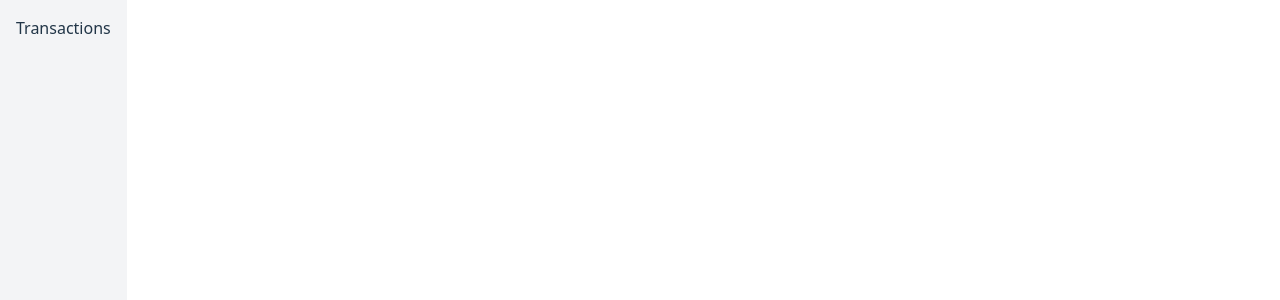
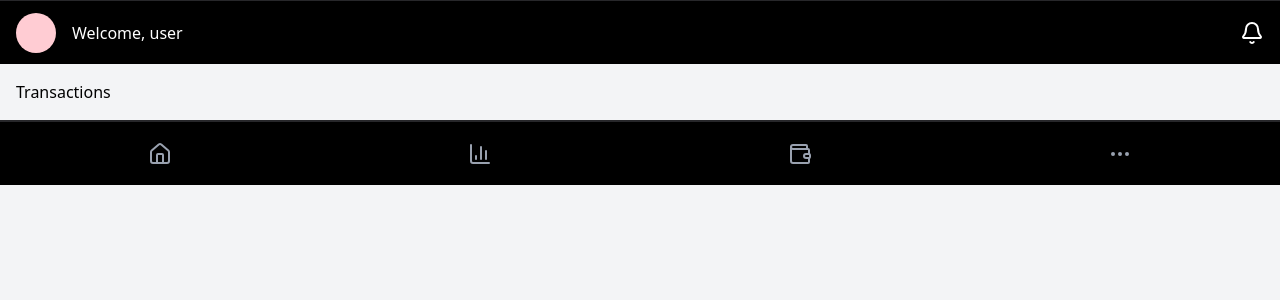
Before and after one commit to IuliiaNova/banking-dashboard, a React (Vite) app: page /transactions in a window 1280 px wide. Shown: the top 300 px of the page. Built offline with nearby package versions, Linux system fonts and the light colour scheme.

Commit message:
feat: layout

```diff
--- a/package.json
+++ b/package.json
@@ -11,6 +11,7 @@
   },
   "dependencies": {
     "@tailwindcss/vite": "^4.1.7",
+    "lucide-react": "^0.511.0",
     "react": "^19.1.0",
     "react-dom": "^19.1.0",
     "tailwindcss": "^4.1.7"
--- /dev/null
+++ b/src/app/globals.css
@@ -0,0 +1,9 @@
+@import "tailwindcss";
+
+@theme {
+  --color-rose-base: #ef1660;
+  --color-rose-active: #df2162;
+  --color-rose-hover: #dd4f7f;
+  --color-background-dark: #333232;
+  --color-background-light: #F9F9F9;
+}
--- a/src/app/router.tsx
+++ b/src/app/router.tsx
@@ -1,6 +1,6 @@
 import { createBrowserRouter } from 'react-router-dom'
 import { lazy, Suspense } from 'react'
-import { Layout } from '../widgets/layout'
+import { Layout } from '../widgets/Layout'
 
 const Dashboard = lazy(() => import('../pages/Dashboard'))
 const Transactions = lazy(() => import('../pages/Transactions'))
--- /dev/null
+++ b/src/features/transactions/mock/transactions.json
@@ -0,0 +1,42 @@
+[
+    { "Date": "2024-02-01", "Amount": 1000.50, "Description": "Salary", "Type": "Deposit" },
+    { "Date": "2024-02-02", "Amount": -50.25, "Description": "Grocery", "Type": "Withdrawal" },
+    { "Date": "2024-02-03", "Amount": -20.00, "Description": "Transport", "Type": "Withdrawal" },
+    { "Date": "2024-02-04", "Amount": 500.75, "Description": "Freelance Payment", "Type": "Deposit" },
+    { "Date": "2024-02-05", "Amount": -100.00, "Description": "Electricity Bill", "Type": "Withdrawal" },
+    { "Date": "2024-02-05", "Amount": -15.99, "Description": "Coffee", "Type": "Withdrawal" },
+    { "Date": "2024-02-06", "Amount": 2000.00, "Description": "Project Payment", "Type": "Deposit" },
+    { "Date": "2024-02-07", "Amount": -30.49, "Description": "Internet Subscription", "Type": "Withdrawal" },
+    { "Date": "2024-02-08", "Amount": -60.00, "Description": "Gas", "Type": "Withdrawal" },
+    { "Date": "2024-02-09", "Amount": -12.00, "Description": "Snacks", "Type": "Withdrawal" },
+    { "Date": "2024-02-10", "Amount": 300.00, "Description": "Bonus", "Type": "Deposit" },
+    { "Date": "2024-02-11", "Amount": -80.00, "Description": "Dinner", "Type": "Withdrawal" },
+    { "Date": "2024-02-12", "Amount": -40.00, "Description": "Taxi", "Type": "Withdrawal" },
+    { "Date": "2024-02-13", "Amount": 1500.00, "Description": "Consulting", "Type": "Deposit" },
+    { "Date": "2024-02-14", "Amount": -100.00, "Description": "Valentine's Gift", "Type": "Withdrawal" },
+    { "Date": "2024-02-15", "Amount": -55.00, "Description": "Groceries", "Type": "Withdrawal" },
+    { "Date": "2024-02-16", "Amount": 250.00, "Description": "Stock Dividend", "Type": "Deposit" },
+    { "Date": "2024-02-17", "Amount": -10.00, "Description": "Coffee", "Type": "Withdrawal" },
+    { "Date": "2024-02-18", "Amount": -200.00, "Description": "Car Repair", "Type": "Withdrawal" },
+    { "Date": "2024-02-19", "Amount": 400.00, "Description": "Side Job", "Type": "Deposit" },
+    { "Date": "2024-02-20", "Amount": -90.00, "Description": "Gym Membership", "Type": "Withdrawal" },
+    { "Date": "2024-02-21", "Amount": -25.00, "Description": "Lunch", "Type": "Withdrawal" },
+    { "Date": "2024-02-22", "Amount": 1200.00, "Description": "Salary", "Type": "Deposit" },
+    { "Date": "2024-02-23", "Amount": -70.00, "Description": "Grocery", "Type": "Withdrawal" },
+    { "Date": "2024-02-24", "Amount": -5.99, "Description": "Coffee", "Type": "Withdrawal" },
+    { "Date": "2024-02-25", "Amount": 800.00, "Description": "Freelance", "Type": "Deposit" },
+    { "Date": "2024-02-26", "Amount": -45.00, "Description": "Fuel", "Type": "Withdrawal" },
+    { "Date": "2024-02-27", "Amount": -150.00, "Description": "Utilities", "Type": "Withdrawal" },
+    { "Date": "2024-02-28", "Amount": 600.00, "Description": "Bonus", "Type": "Deposit" },
+    { "Date": "2024-02-29", "Amount": -20.00, "Description": "Snacks", "Type": "Withdrawal" },
+    { "Date": "2024-03-01", "Amount": 1000.00, "Description": "Salary", "Type": "Deposit" },
+    { "Date": "2024-03-02", "Amount": -35.00, "Description": "Restaurant", "Type": "Withdrawal" },
+    { "Date": "2024-03-03", "Amount": -18.00, "Description": "Streaming Subscription", "Type": "Withdrawal" },
+    { "Date": "2024-03-04", "Amount": 150.00, "Description": "Gift Received", "Type": "Deposit" },
+    { "Date": "2024-03-05", "Amount": -65.00, "Description": "Groceries", "Type": "Withdrawal" },
+    { "Date": "2024-03-06", "Amount": -30.00, "Description": "Taxi", "Type": "Withdrawal" },
+    { "Date": "2024-03-07", "Amount": 300.00, "Description": "Freelance", "Type": "Deposit" },
+    { "Date": "2024-03-08", "Amount": -150.00, "Description": "Online Shopping", "Type": "Withdrawal" },
+    { "Date": "2024-03-09", "Amount": -22.00, "Description": "Fast Food", "Type": "Withdrawal" },
+    { "Date": "2024-03-10", "Amount": 400.00, "Description": "Consulting Fee", "Type": "Deposit" }
+  ]
--- a/src/index.css
+++ /dev/null
@@ -1,70 +0,0 @@
-@import "tailwindcss";
-
-:root {
-  font-family: system-ui, Avenir, Helvetica, Arial, sans-serif;
-  line-height: 1.5;
-  font-weight: 400;
-
-  color-scheme: light dark;
-  color: rgba(255, 255, 255, 0.87);
-  background-color: #242424;
-
-  font-synthesis: none;
-  text-rendering: optimizeLegibility;
-  -webkit-font-smoothing: antialiased;
-  -moz-osx-font-smoothing: grayscale;
-}
-
-a {
-  font-weight: 500;
-  color: #646cff;
-  text-decoration: inherit;
-}
-a:hover {
-  color: #535bf2;
-}
-
-body {
-  margin: 0;
-  display: flex;
-  place-items: center;
-  min-width: 320px;
-  min-height: 100vh;
-}
-
-h1 {
-  font-size: 3.2em;
-  line-height: 1.1;
-}
-
-button {
-  border-radius: 8px;
-  border: 1px solid transparent;
-  padding: 0.6em 1.2em;
-  font-size: 1em;
-  font-weight: 500;
-  font-family: inherit;
-  background-color: #1a1a1a;
-  cursor: pointer;
-  transition: border-color 0.25s;
-}
-button:hover {
-  border-color: #646cff;
-}
-button:focus,
-button:focus-visible {
-  outline: 4px auto -webkit-focus-ring-color;
-}
-
-@media (prefers-color-scheme: light) {
-  :root {
-    color: #213547;
-    background-color: #ffffff;
-  }
-  a:hover {
-    color: #747bff;
-  }
-  button {
-    background-color: #f9f9f9;
-  }
-}
--- a/src/main.tsx
+++ b/src/main.tsx
@@ -1,6 +1,6 @@
 import { StrictMode } from "react";
 import { createRoot } from "react-dom/client";
-import "./index.css";
+import "./app/globals.css";
 import { RouterProvider } from "react-router-dom";
 import { router } from "./app/router.tsx";
 
--- /dev/null
+++ b/src/pages/Login.tsx
@@ -0,0 +1,3 @@
+export default function Login() {
+  return <div>Login</div>;
+}
--- /dev/null
+++ b/src/shared/components/layout/Footer.tsx
@@ -0,0 +1,43 @@
+import { Home, BarChart3, Wallet, MoreHorizontal } from "lucide-react";
+import { NavLink } from "react-router-dom";
+
+export const Footer = () => {
+  return (
+    <footer className="h-16 border-t border-zinc-800 bg-black text-white">
+      <nav className="h-16 border-t border-zinc-800 bg-black text-white flex justify-around items-center">
+        <NavLink
+          to="/"
+          className={({ isActive }: { isActive: boolean }) =>
+            isActive ? "text-red-500" : "text-gray-400"
+          }
+        >
+          <Home size={24} />
+        </NavLink>
+        <NavLink
+          to="/insights"
+          className={({ isActive }: { isActive: boolean }) =>
+            isActive ? "text-red-500" : "text-gray-400"
+          }
+        >
+          <BarChart3 size={24} />
+        </NavLink>
+        <NavLink
+          to="/wallet"
+          className={({ isActive }: { isActive: boolean }) =>
+            isActive ? "text-red-500" : "text-gray-400"
+          }
+        >
+          <Wallet size={24} />
+        </NavLink>
+        <NavLink
+          to="/more"
+          className={({ isActive }: { isActive: boolean }) =>
+            isActive ? "text-red-500" : "text-gray-400"
+          }
+        >
+          <MoreHorizontal size={24} />
+        </NavLink>
+      </nav>
+    </footer>
+  );
+};
--- /dev/null
+++ b/src/shared/components/layout/NavBar.tsx
@@ -0,0 +1,14 @@
+import { Bell } from "lucide-react";
+
+export default function NavBar() {
+  return (
+    <nav className="p-4 h-16 border-t border-zinc-800 bg-black text-white flex justify-between items-center">
+      <div className=" flex items-center gap-4">
+        <div className="h-10 w-10 rounded-full bg-rose-200" />
+        <span>Welcome, user</span>
+      </div>
+
+      <Bell size={24} />
+    </nav>
+  );
+}
--- /dev/null
+++ b/src/shared/components/ui/Button.tsx
@@ -0,0 +1,53 @@
+import React from "react";
+import { Loader2 } from "lucide-react";
+import { cn } from "../../utils/cn";
+
+export type ButtonProps = {
+  children: React.ReactNode;
+  variant?: "primary" | "secondary" | "outline" | "ghost";
+  size?: "sm" | "md" | "lg";
+  loading?: boolean;
+  disabled?: boolean;
+  className?: string;
+  onClick?: () => void;
+};
+
+const variants = {
+  primary: "bg-blue-600 text-white hover:bg-blue-700",
+  secondary: "bg-gray-600 text-white hover:bg-gray-700",
+  outline: "border border-gray-400 text-gray-700 hover:bg-gray-100",
+  ghost: "text-gray-700 hover:bg-gray-100",
+};
+
+const sizes = {
+  sm: "text-sm px-3 py-1.5",
+  md: "text-base px-4 py-2",
+  lg: "text-lg px-5 py-3",
+};
+
+export const Button: React.FC<ButtonProps> = ({
+  children,
+  variant = "primary",
+  size = "md",
+  loading = false,
+  disabled = false,
+  className,
+  onClick,
+}) => {
+  return (
+    <button
+      onClick={onClick}
+      disabled={disabled || loading}
+      className={cn(
+        "inline-flex items-center justify-center rounded-2xl font-medium transition duration-200 focus:outline-none focus:ring-2 focus:ring-offset-2",
+        variants[variant],
+        sizes[size],
+        (disabled || loading) && "opacity-50 cursor-not-allowed",
+        className
+      )}
+    >
+      {loading && <Loader2 className="mr-2 h-4 w-4 animate-spin" />}
+      {children}
+    </button>
+  );
+};
--- /dev/null
+++ b/src/shared/utils/cn.ts
@@ -0,0 +1,4 @@
+// lib/utils.ts
+export function cn(...classes: (string | boolean | undefined)[]) {
+    return classes.filter(Boolean).join(" ");
+  }
--- a/src/widgets/Layout.tsx
+++ b/src/widgets/Layout.tsx
@@ -1,12 +1,14 @@
 // src/widgets/Layout.tsx
-import { Outlet } from 'react-router-dom'
-// import { Navbar } from './Navbar'
+import { Outlet } from "react-router-dom";
+import { Footer } from "../shared/components/layout/Footer";
+import NavBar from "../shared/components/layout/NavBar";
 
 export const Layout = () => (
   <div className="min-h-screen bg-gray-100">
-    {/* <Navbar /> */}
+    <NavBar />
     <main className="p-4">
       <Outlet />
     </main>
+    <Footer />
   </div>
-)
+);
```
Also changed, not shown: 1 other file (tests, documents, lock files or other folders).
